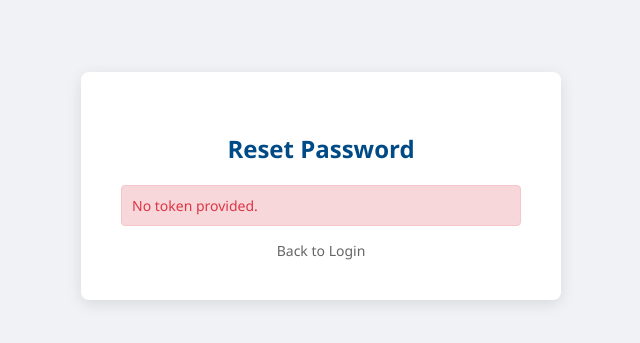
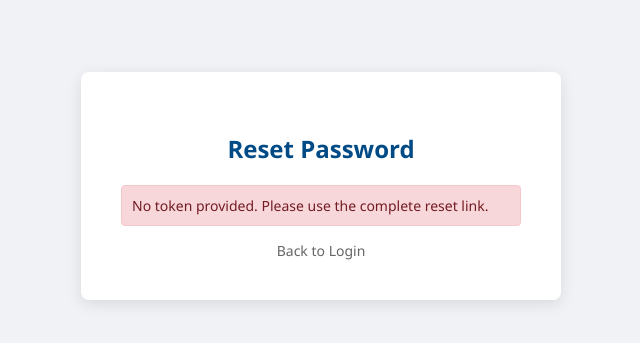
Before and after one commit to GDMfernando/event_registration_system, a PHP site: page /admin/reset_password.php in a window 1280 px wide. Shown: the part 214-557 px from the top of the page, without its empty margins (319-959 px from the left). Run offline with PHP 8.4, Linux system fonts and the light colour scheme.

Commit message:
update reser_password.php
Added error handling for database queries and improved token verification logic.

```diff
--- a/admin/reset_password.php
+++ b/admin/reset_password.php
@@ -1,42 +1,88 @@
 <?php
 session_start();
+// Include the database connection file
 include "../db_connect.php";
 
 $error = "";
 $success = "";
 $token = "";
 
+// --- 1. HANDLE INITIAL TOKEN VERIFICATION (GET REQUEST) ---
 if (isset($_GET['token'])) {
     $token = $_GET['token'];
     $token_hash = hash('sha256', $token);
+
     // Verify token in user table
     $sql = "SELECT * FROM user WHERE reset_token_hash = '$token_hash' AND reset_token_expires_at > NOW()";
     $result = mysqli_query($conn, $sql);
-  if (mysqli_num_rows($result) == 0) {
-    $error = "Invalid or expired token.";
+
+    // Check for query failure before using mysqli_num_rows
+    if ($result === false) {
+        $error = "Database Error during initial token verification: " . mysqli_error($conn);
+        $token = ""; // Prevent form from showing
+    } elseif (mysqli_num_rows($result) == 0) {
+        $error = "Invalid or expired token. Please restart the password reset process.";
+        $token = ""; // Clear token so the form doesn't show
     }
 } else {
+    // Only set an error if it's not a POST request that has already submitted a token
     if ($_SERVER["REQUEST_METHOD"] != "POST") {
-    $error = "No token provided.";
+        $error = "No token provided. Please use the complete reset link.";
     }
 }
 
+
+// --- 2. HANDLE PASSWORD UPDATE SUBMISSION (POST REQUEST) ---
 if ($_SERVER["REQUEST_METHOD"] == "POST") {
+    // Fetch token from the hidden field in the submitted form
+    if (isset($_POST['token'])) {
         $token = $_POST['token'];
         $token_hash = hash('sha256', $token);
+    } else {
+        $error = "Form submission error: Missing token.";
+    }
+
+    // Sanitize and escape input
     $password = mysqli_real_escape_string($conn, $_POST['password']);
     $confirm_password = mysqli_real_escape_string($conn, $_POST['confirm_password']);
 
-  if ($password !== $confirm_password) {
+    // Re-verify the token before processing the password change
+    // *** FIX APPLIED HERE: Changed 'id' to 'user_id' ***
+    $sql_verify = "SELECT user_id FROM user WHERE reset_token_hash = '$token_hash' AND reset_token_expires_at > NOW()";
+    $result_verify = mysqli_query($conn, $sql_verify);
+
+    // CRITICAL ERROR CHECK FOR QUERY FAILURE
+    if ($result_verify === false) {
+        $error = "Database Error during token verification: " . mysqli_error($conn);
+    }
+    // Continue with the original logic only if the query succeeded
+    elseif (mysqli_num_rows($result_verify) == 0) {
+        $error = "Invalid or expired token. Please restart the password reset process.";
+    } elseif ($password !== $confirm_password) {
         $error = "Passwords do not match.";
     } else {
-    // Update password in user table
+        // --- CORE UPDATE LOGIC ---
+        // 1. Hash the new password
         $hashed_password = password_hash($password, PASSWORD_DEFAULT);
+
+        // 2. Prepare the UPDATE query
+        // This query updates the password and CLEARS the reset tokens.
         $sql = "UPDATE user SET password_hash = '$hashed_password', reset_token_hash = NULL, reset_token_expires_at = NULL WHERE reset_token_hash = '$token_hash'";
+
+        // 3. Execute the query and check for success/failure
         if (mysqli_query($conn, $sql)) {
-      $success = "Password has been reset successfully! <a href='admin_login.php'>Login here</a>.";
+            // Check if any row was actually updated
+            if (mysqli_affected_rows($conn) > 0) {
+                // SUCCESS: Redirect and exit
+                header("Location: admin_login.php?msg=Password reset successfully. Please login with your new password.");
+                exit();
             } else {
-      $error = "Error updating password.";
+                // FAILURE: Query executed, but no row matched the WHERE clause
+                $error = "Error: Token not found or password already updated (No rows affected). Please restart the password reset process.";
+            }
+        } else {
+            // This will catch any errors in the UPDATE query
+            $error = "Database Error updating password: " . mysqli_error($conn);
         }
     }
 }
@@ -57,7 +103,10 @@ if ($_SERVER["REQUEST_METHOD"] == "POST") {
         <h2>Reset Password</h2>
 
         <?php if (!empty($error)): ?>
-      <div class="error-msg"><?php echo $error; ?></div>
+            <div class="error-msg"
+                style="color: #721c24; background-color: #f8d7da; border: 1px solid #f5c6cb; padding: 10px; border-radius: 4px; margin-bottom: 15px; text-align: left; font-size: 14px;">
+                <?php echo $error; ?>
+            </div>
         <?php endif; ?>
 
         <?php if (!empty($success)): ?>
@@ -67,7 +116,12 @@ if ($_SERVER["REQUEST_METHOD"] == "POST") {
             </div>
         <?php endif; ?>
 
-    <?php if (empty($success) && (isset($_GET['token']) || isset($_POST['token'])) && empty($error) || (isset($error) && $error == "Passwords do not match.")): ?>
+        <?php
+        // Condition to show the form:
+        $show_form = !empty($token) && (empty($error) || $error === "Passwords do not match.");
+
+        if ($show_form):
+        ?>
             <form action="reset_password.php" method="POST">
                 <input type="hidden" name="token" value="<?php echo htmlspecialchars($token); ?>">
                 <div class="form-group">
```
Lines whose indentation alone changed are shown as unchanged.
